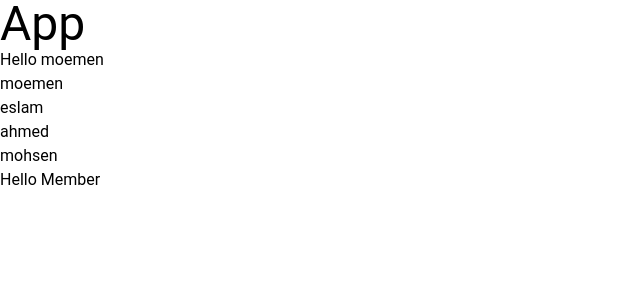
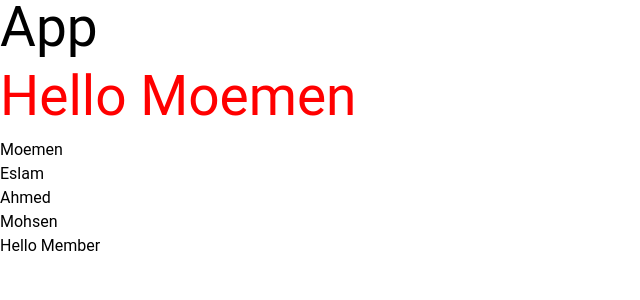
Before and after one commit to Moemen-Gaballah/React-Jobs-Project, a React (Vite) app: page / in a window 1280 px wide. Shown: the top 300 px of the page, without its empty margins (0-640 px from the left). Built offline with nearby package versions, Linux system fonts and the light colour scheme.

Commit message:
example for style

```diff
--- a/src/App.jsx
+++ b/src/App.jsx
@@ -1,16 +1,20 @@
 const App = () => {
-    const name = 'moemen';
-    const names = ["moemen", "eslam", "ahmed", "mohsen"];
+    const name = 'Moemen';
+    const names = ["Moemen", "Eslam", "Ahmed", "Mohsen"];
     const loggedIn = true;
+    const styles = {
+        color: 'red',
+        fontSize: '55px'
+    }
 
     return (
         <>
-            <div className='text-5xl'>App</div>
-            <p>Hello {name}</p>
+            <div style={{ fontSize: '55px'}} className='text-5xl'>App</div>
+            <p style={styles}>Hello {name}</p>
             <ul>
                 {
-                    names.map((name, index)=>(
-                    <li key={index}>{name}</li>
+                    names.map((name, index) => (
+                        <li key={index}>{name}</li>
                     ))
                 }
             </ul>
```
